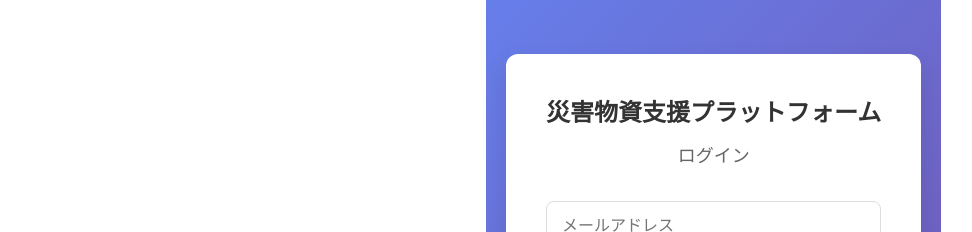
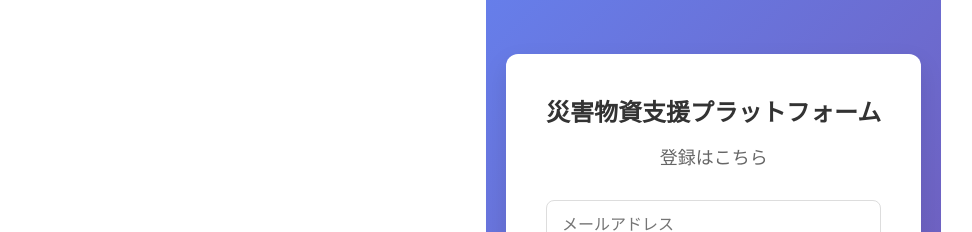
Before and after one commit to Tioplate/AE-3-Summer-Short-Internship-2025-Team6, a Vue app in the folder frontend/: page / in a window 1280 px wide. Shown: the top 232 px of the page, without its empty margins (154-1126 px from the left). Built offline with nearby package versions, Linux system fonts and the light colour scheme.

Commit message:
アカウント登録ボタンを追加
APIはまだ

```diff
--- a/frontend/src/views/LoginView.vue
+++ b/frontend/src/views/LoginView.vue
@@ -2,7 +2,7 @@
   <div class="login-container">
     <div class="login-card">
       <h1>災害物資支援プラットフォーム</h1>
-      <h2>ログイン</h2>
+      <button class="signup-link">登録はこちら</button>
 
       <div class="login-form">
         <input v-model="email" type="email" placeholder="メールアドレス" class="login-input">
@@ -122,11 +122,14 @@ h1 {
   font-weight: 600;
 }
 
-h2 {
+.signup-link {
   color: #666;
   margin-bottom: 30px;
   font-size: 18px;
   font-weight: 400;
+  border: none;
+  background: none;
+  cursor: pointer;
 }
 
 .login-form {
```
